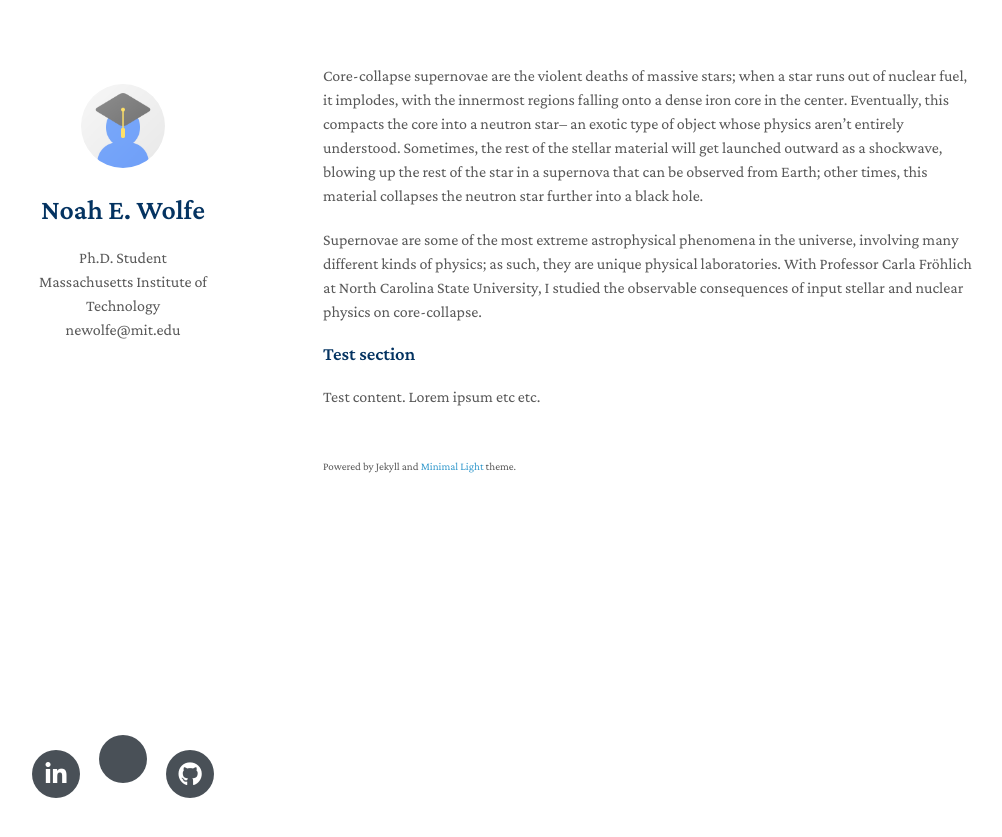
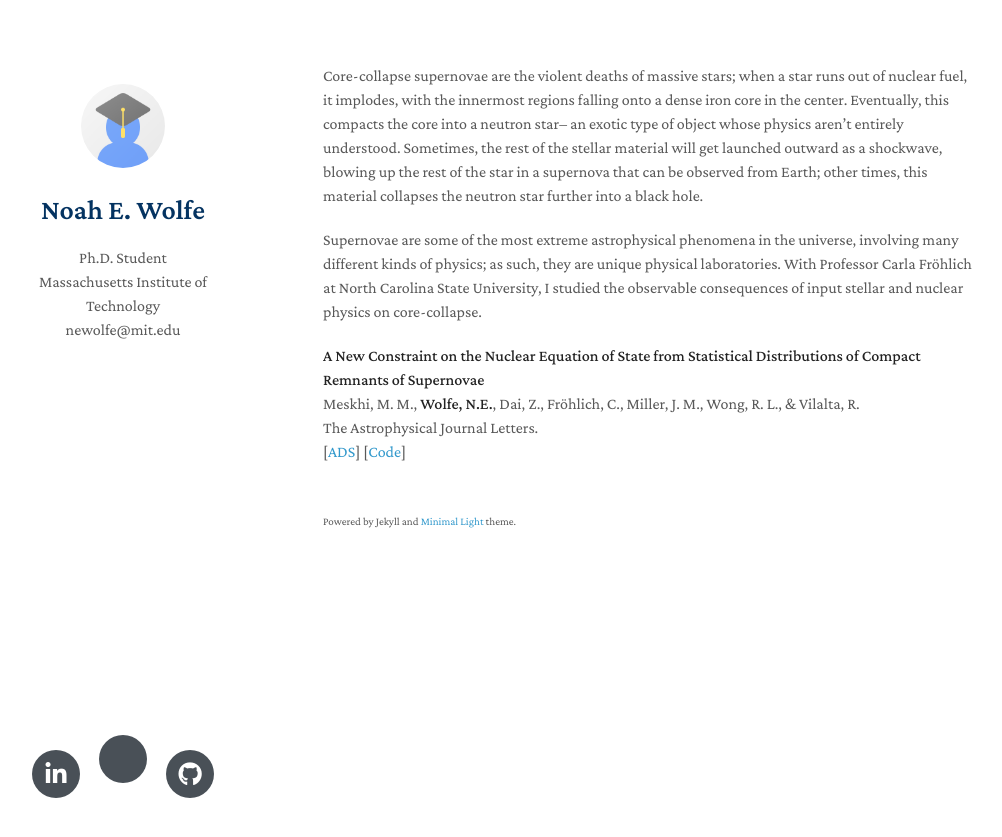
Before and after one commit to noahewolfe/noahewolfe.github.io, a Jekyll site: the page built from ccsne.md, in a window 1280 px wide. Shown: the top 837 px of the page, without its empty margins (147-1149 px from the left). Built offline with Jekyll 4.4.1, drawn with Linux system fonts in a browser that asks for light colours; nearby versions of some CDN libraries; a style sheet for code colours, icons or effects is not loaded.

Commit message:
Attempt to add topic tags

```diff
--- a/_sass/minimal-light.scss
+++ b/_sass/minimal-light.scss
@@ -447,3 +447,7 @@
   display:none;
   font-family: monospace;
 }
+
+.topictag {
+  border-radius: 10px;
+}
--- a/ccsne.md
+++ b/ccsne.md
@@ -7,4 +7,5 @@
 
 Supernovae are some of the most extreme astrophysical phenomena in the universe, involving many different kinds of physics; as such, they are unique physical laboratories. With Professor Carla Fröhlich at North Carolina State University, I studied the observable consequences of input stellar and nuclear physics on core-collapse.
 
-{% include_relative projects/apjl_test.md %}
+{% include_relative projects/push-ml/citation.md %}
+{% include_relative projects/push-ml/summary.md %}
--- /dev/null
+++ b/projects/push-ml/citation.md
@@ -0,0 +1,7 @@
+**A New Constraint on the Nuclear Equation of State from Statistical Distributions of Compact Remnants of Supernovae**
+<br>
+Meskhi, M. M., **Wolfe, N.E.**, Dai, Z., Fröhlich, C., Miller, J. M., Wong, R. L., & Vilalta, R.
+<br>
+The Astrophysical Journal Letters.
+<br>
+[[ADS](https://ui.adsabs.harvard.edu/abs/2021arXiv211101815M/abstract)] [[Code](https://github.com/SAM-collaboration/NS-BH-mass-statisticsxs)]
```
Also changed, not shown: index.md (+1 -0 lines), projects/push-ml/summary.md (added).
